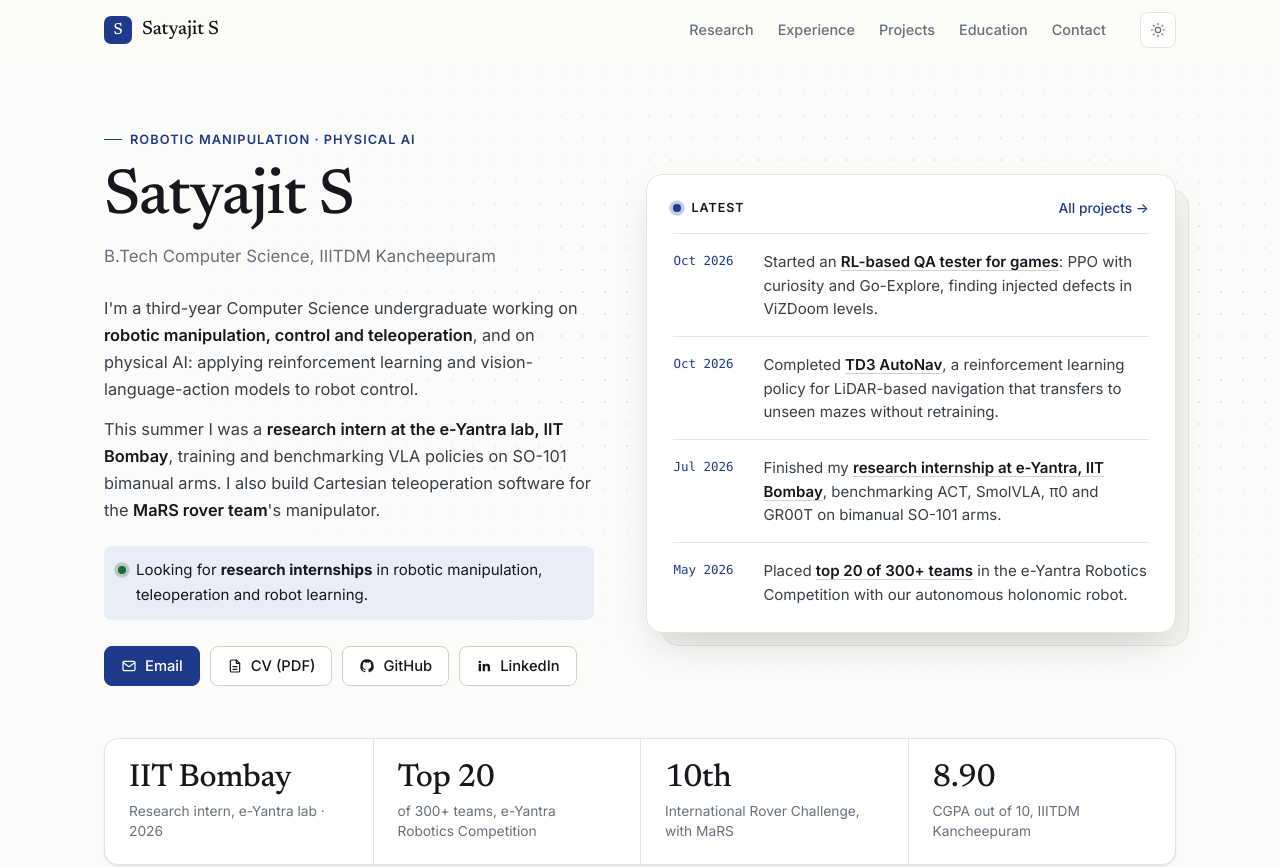
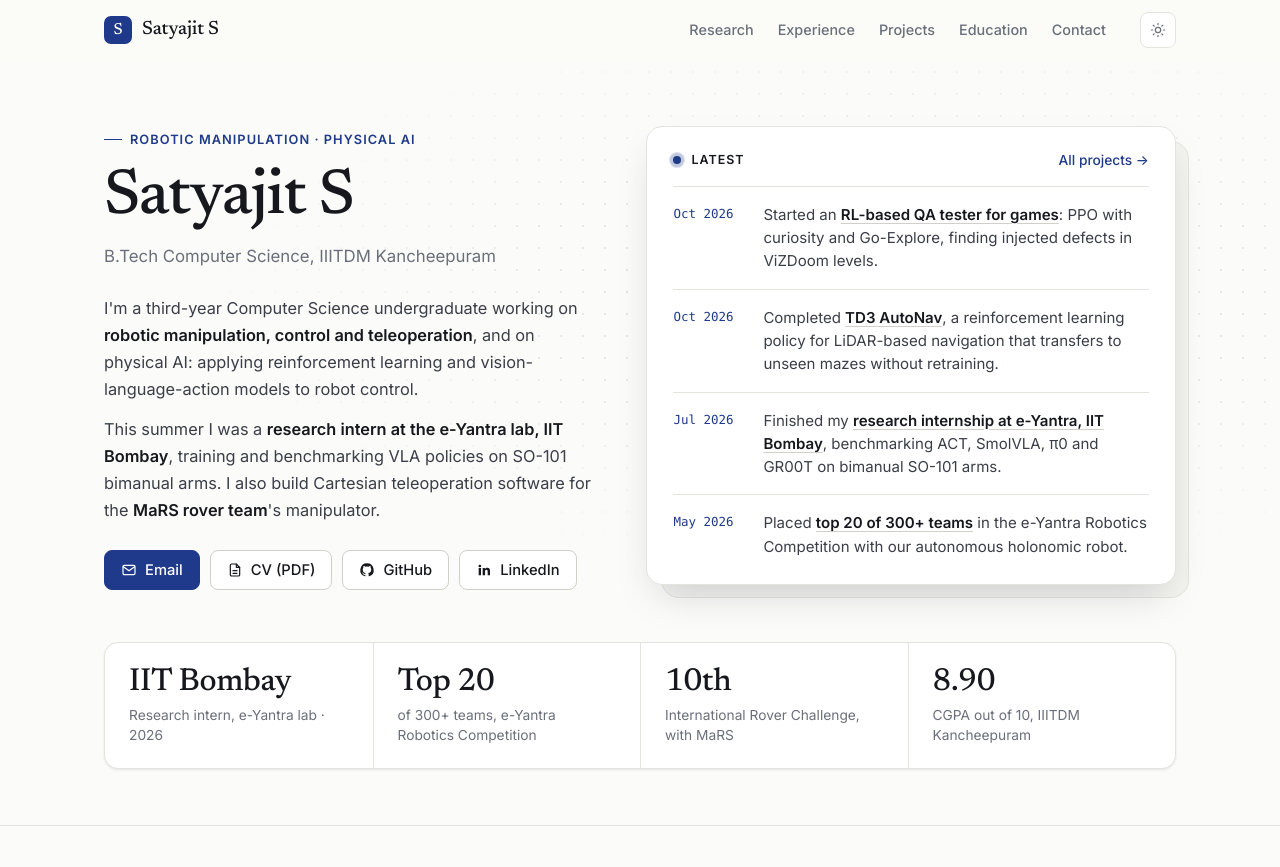
Before and after one commit to Satyajit-147/portfolio, a plain HTML site: page index.html in a window 1280 px wide. Shown: the top 867 px of the page. Drawn offline with Linux system fonts and the light colour scheme.

Commit message:
Remove internship-seeking banner from intro
Co-Authored-By: Claude Opus 5.5 <noreply@anthropic.com>

```diff
--- a/index.html
+++ b/index.html
@@ -511,19 +511,6 @@
     .bio strong {
       color: var(--text);
       font-weight: 600;
-    }
-
-    .seeking {
-      display: flex;
-      gap: 10px;
-      align-items: flex-start;
-      margin-top: 22px;
-      padding: 12px 14px;
-      border-radius: 8px;
-      background: var(--accent-soft);
-      color: var(--text);
-      font-size: .94rem;
-      max-width: 60ch;
     }
 
     .live {
@@ -1591,11 +1578,6 @@
               <strong>MaRS rover team</strong>'s manipulator.
             </p>
           </div>
-
-          <p class="seeking"><span class="live" aria-hidden="true"></span>
-            <span>Looking for <strong>research internships</strong> in robotic manipulation, teleoperation and robot
-              learning.</span>
-          </p>
 
           <div class="hero-actions">
             <a class="btn btn-primary" href="mailto:satyajitgr9@gmail.com">
```
